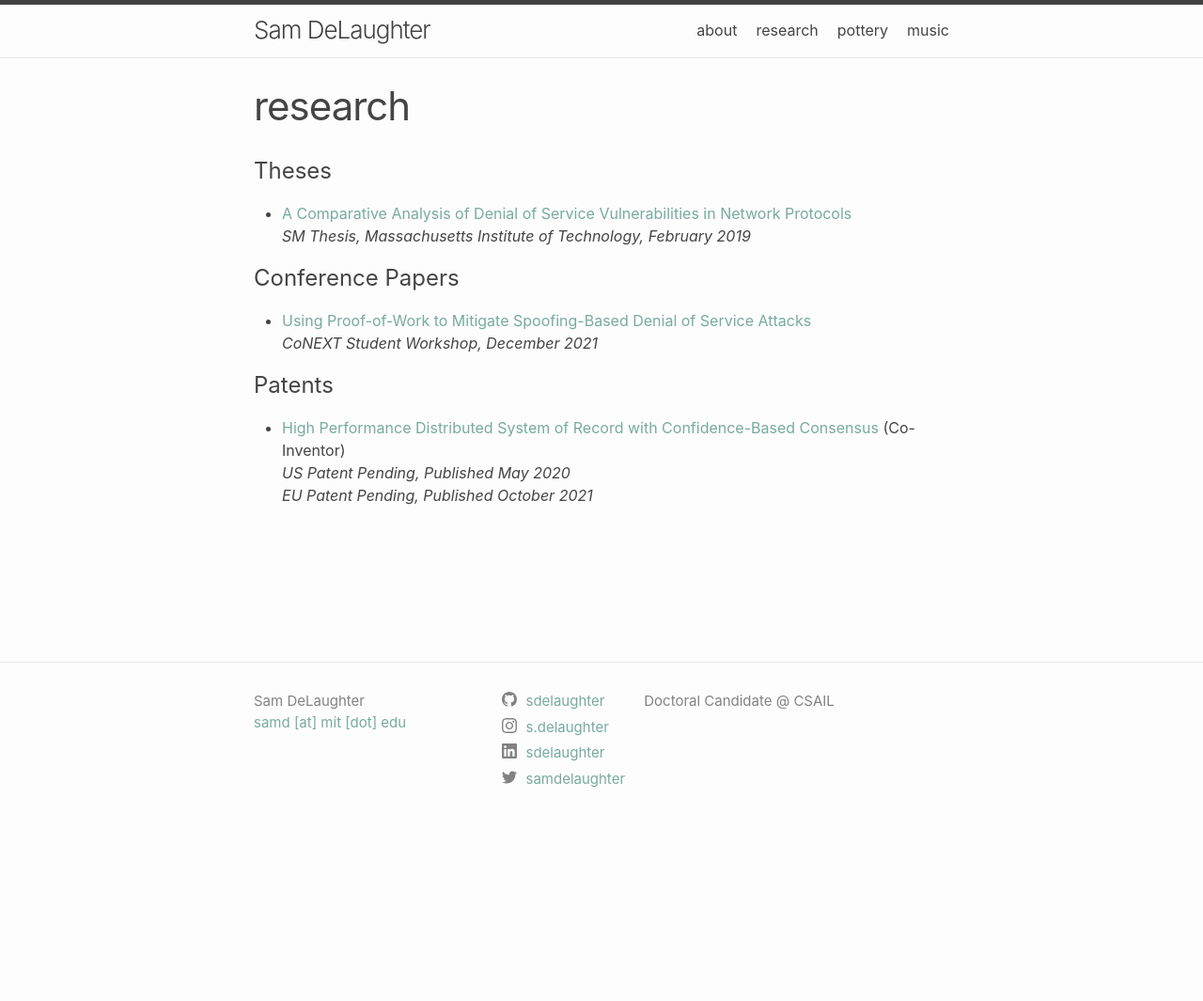
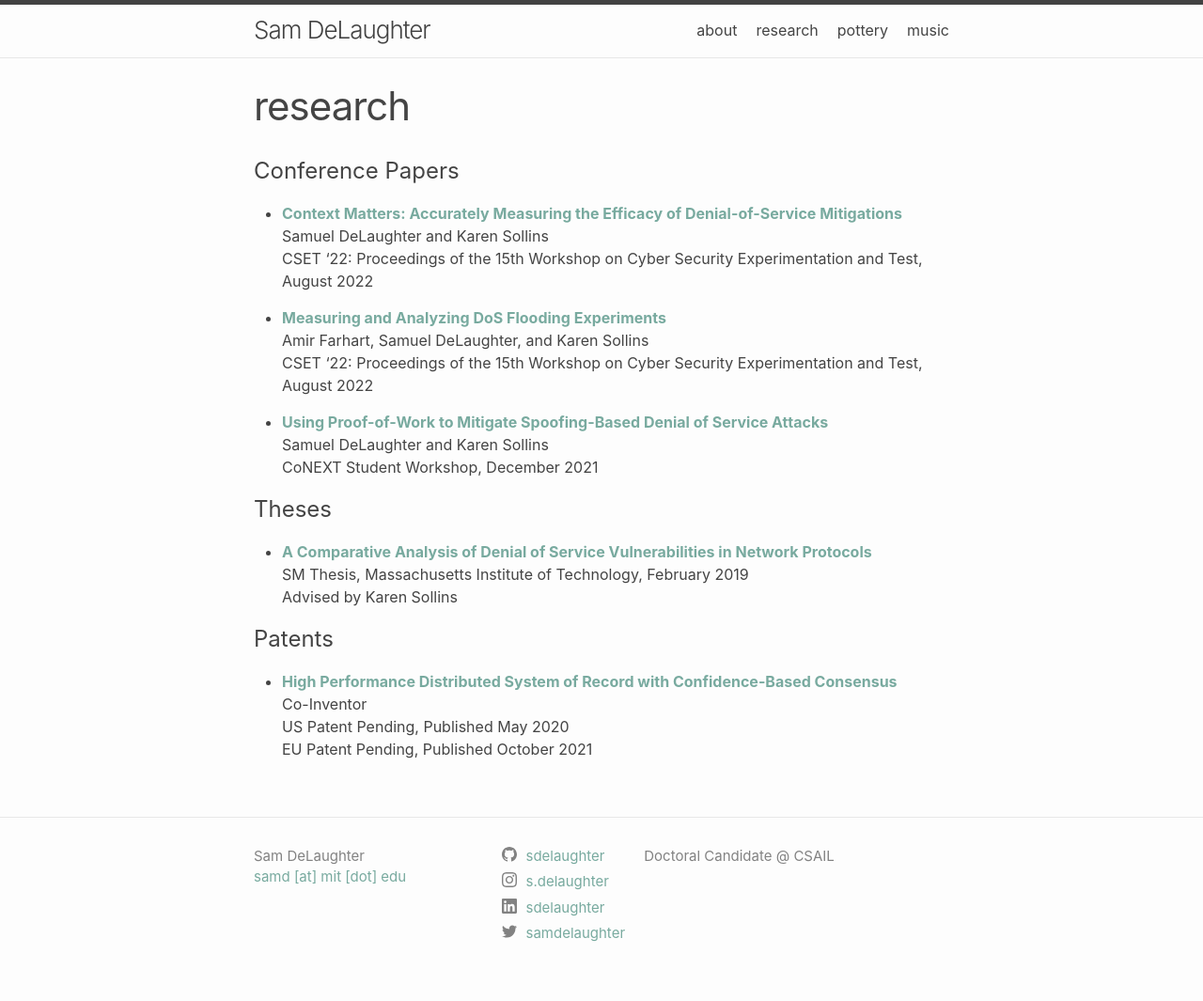
Before and after one commit to sdelaughter/sdelaughter.github.io, a Jekyll site: the page built from research.md, in a window 1280 px wide. Shown: the whole page at 94% size. Built offline with Jekyll 4.4.1, drawn with Linux system fonts in a browser that asks for light colours; before the commit the page ends 900 px from its top, so only the background shows below that.

Commit message:
new papers

```diff
--- a/research.md
+++ b/research.md
@@ -4,15 +4,27 @@ title: research
 permalink: /research/
 ---
 
-# Theses
-- [A Comparative Analysis of Denial of Service Vulnerabilities in Network Protocols](https://dspace.mit.edu/handle/1721.1/121654)<br>
-  *SM Thesis, Massachusetts Institute of Technology, February 2019*
 
 # Conference Papers
-- [Using Proof-of-Work to Mitigate Spoofing-Based Denial of Service Attacks](https://dl.acm.org/doi/10.1145/3488658.3493789)<br>
-  *CoNEXT Student Workshop, December 2021*
+- **[Context Matters: Accurately Measuring the Efficacy of Denial-of-Service Mitigations](https://dl.acm.org/doi/10.1145/3546096.3546109)**<br>
+  Samuel DeLaughter and Karen Sollins<br>
+  CSET '22: Proceedings of the 15th Workshop on Cyber Security Experimentation and Test, August 2022
+
+- **[Measuring and Analyzing DoS Flooding Experiments](https://dl.acm.org/doi/10.1145/3546096.3546105)**<br>
+  Amir Farhart, Samuel DeLaughter, and Karen Sollins<br>
+  CSET '22: Proceedings of the 15th Workshop on Cyber Security Experimentation and Test, August 2022
+
+- **[Using Proof-of-Work to Mitigate Spoofing-Based Denial of Service Attacks](https://dl.acm.org/doi/10.1145/3488658.3493789)**<br>
+  Samuel DeLaughter and Karen Sollins<br>
+  CoNEXT Student Workshop, December 2021
+
+# Theses
+  - **[A Comparative Analysis of Denial of Service Vulnerabilities in Network Protocols](https://dspace.mit.edu/handle/1721.1/121654)**<br>
+  SM Thesis, Massachusetts Institute of Technology, February 2019<br>
+  Advised by Karen Sollins
 
 # Patents
-- [High Performance Distributed System of Record with Confidence-Based Consensus](https://patents.google.com/patent/US20200167779A1/) (Co-Inventor)<br>
-  *US Patent Pending, Published May 2020*<br>
-  *EU Patent Pending, Published October 2021*
+- **[High Performance Distributed System of Record with Confidence-Based Consensus](https://patents.google.com/patent/US20200167779A1/)**<br>
+  Co-Inventor<br>
+  US Patent Pending, Published May 2020<br>
+  EU Patent Pending, Published October 2021
```
